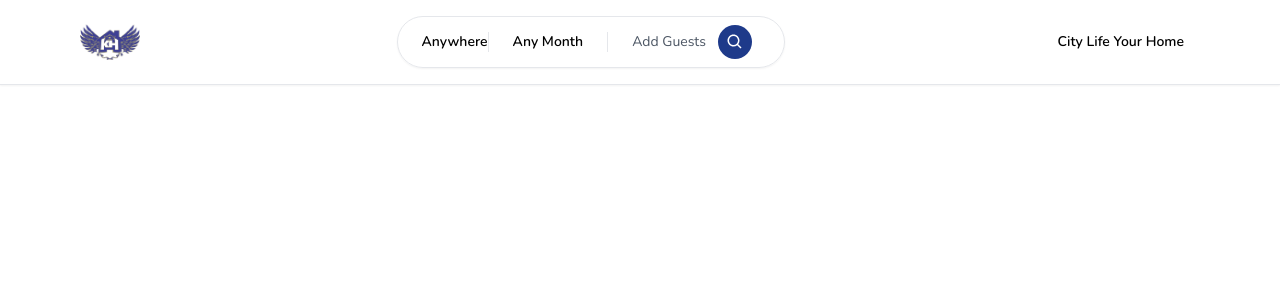
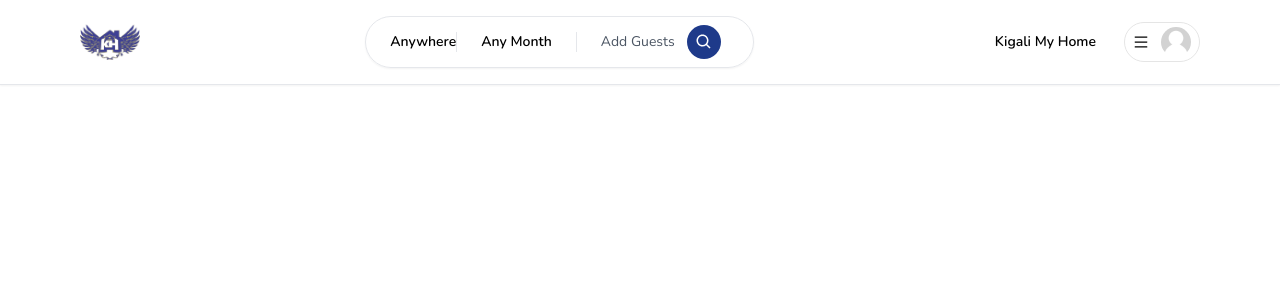
Before and after one commit to Joshua-Coded/city-life-kigali, a Next.js app in the folder city-life/: page / in a window 1280 px wide. Shown: the top 300 px of the page. Built offline with nearby package versions, Linux system fonts and the light colour scheme.

Commit message:
user menu

```diff
--- /dev/null
+++ b/city-life/app/components/Avatar.tsx
@@ -0,0 +1,15 @@
+'use client';
+import Image from 'next/image';
+const Avatar = () => {
+    return (
+        <Image
+        alt="avatar"
+        className="rounded-full"
+        height="30"
+        width="30"
+        src="/images/placeholder.jpg"
+
+        />
+    )
+}
+export default Avatar;
--- a/city-life/app/components/navbar/UserMenu.tsx
+++ b/city-life/app/components/navbar/UserMenu.tsx
@@ -1,14 +1,12 @@
 'use client'
 
-
+import {AiOutlineMenu} from 'react-icons/ai';
+import Avatar from '../Avatar';
 const UserMenu = () => {
     return (
         <div className="relative">
             <div className="
-            flex
-             flex-row
-              items-center
-              gap-3">
+            flex flex-row items-center gap-3">
                 <div
                 onClick={() => {}}
                 className="
@@ -20,11 +18,38 @@ const UserMenu = () => {
                 py-3
                 px-4
                 rounded-full
-                hover:bg-neutral-200
+                hover:bg-neutral-100
                 transition
                 cursor-pointer"
                 >
-City Life Your Home
+                Kigali My Home
+                </div>
+                <div
+                onClick={() => {}}
+                className="
+                p-4
+          md:py-1
+          md:px-2
+          border-[1px]
+          border-neutral-200
+          flex
+          flex-row
+          items-center
+          gap-3
+          rounded-full
+          cursor-pointer
+          hover:shadow-md
+          transition
+                "
+                >
+                    <AiOutlineMenu />
+                        <div className="
+                        hidden md:block
+                        ">
+
+                            <Avatar />
+                        </div>
+
                 </div>
               </div>
         </div>
```
Also changed, not shown: city-life/public/images/placeholder.jpg (added).
